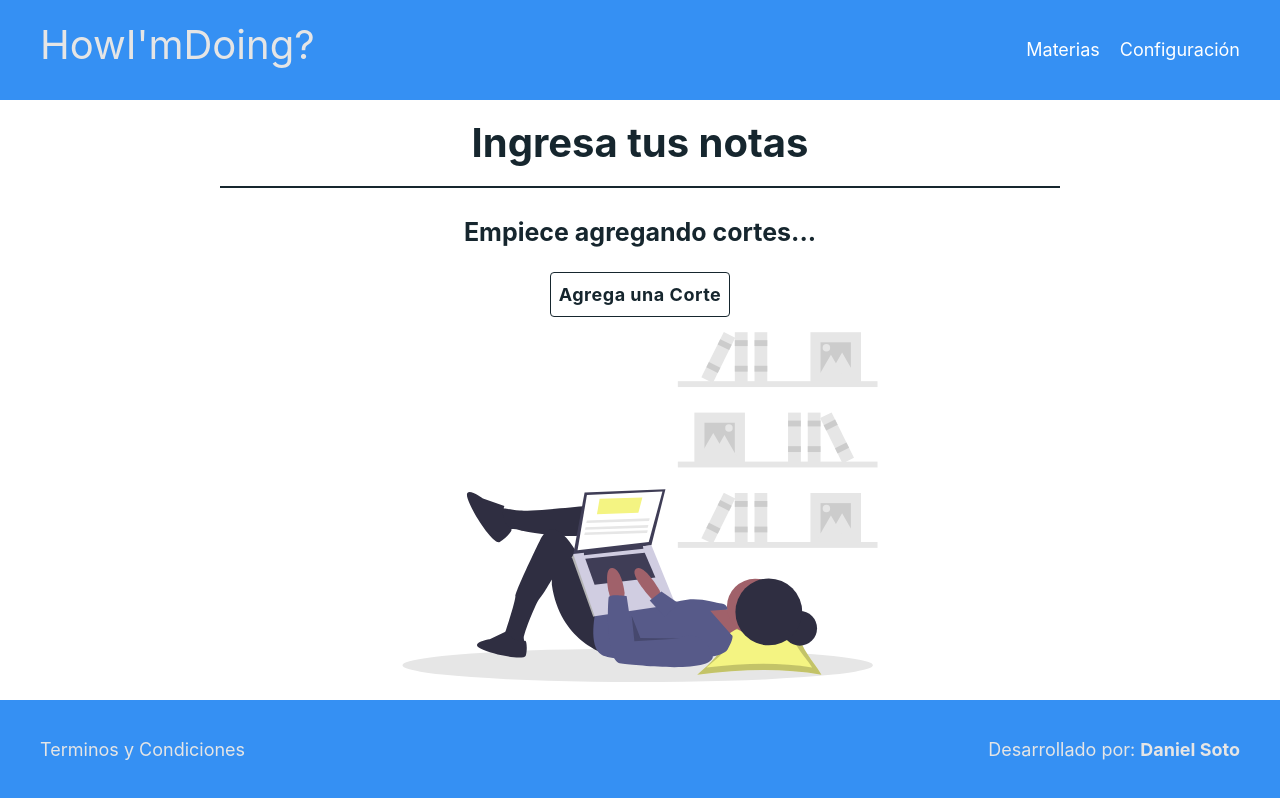
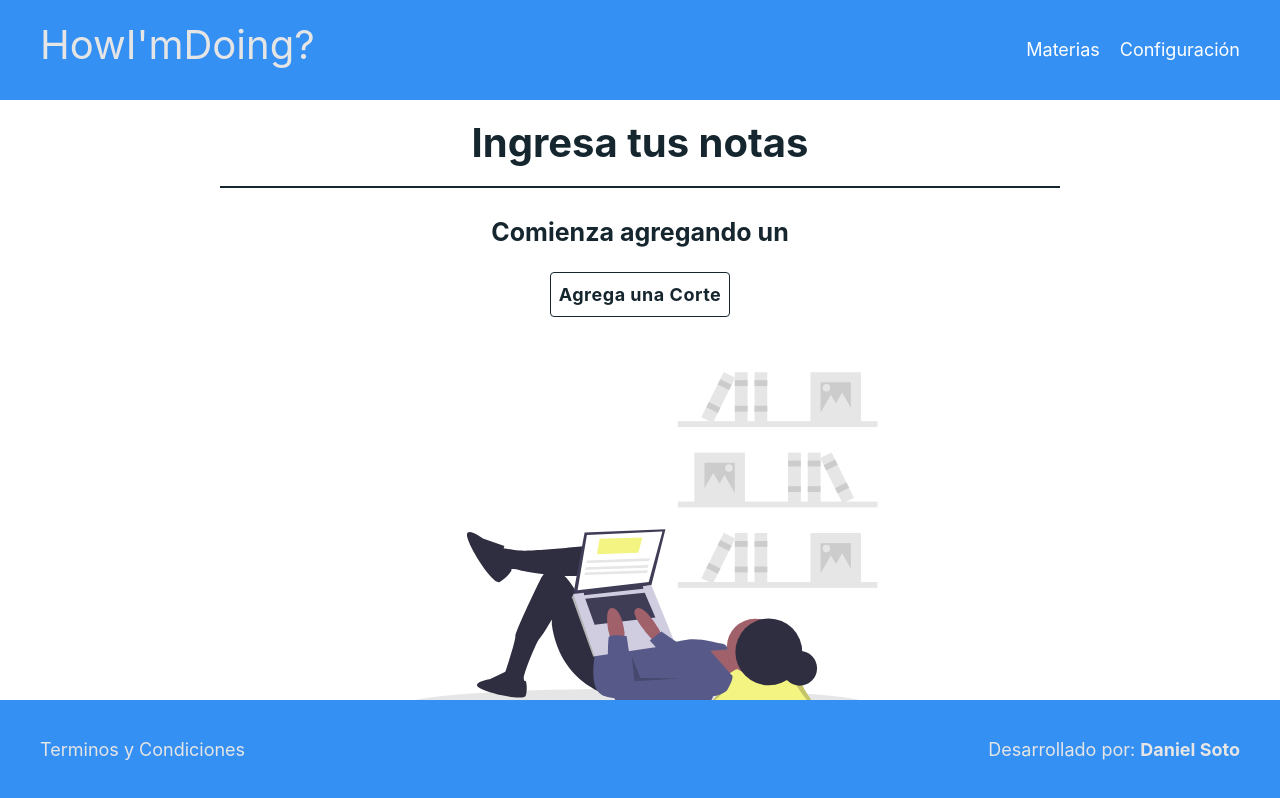
Before and after one commit to danielsoto-dev/HowImDoing, a React (Create React App) app: page / in a window 1280 px wide. Built offline with nearby package versions, Linux system fonts and the light colour scheme.

Commit message:
Style & Typos fixed

```diff
--- a/src/components/GradesList.js
+++ b/src/components/GradesList.js
@@ -8,7 +8,6 @@ function GradesList() {
     const newState = [
       ...grades,
       {
-        id: grades.length,
         name: "",
         grade: "",
         percentage: "",
@@ -33,10 +32,6 @@ function GradesList() {
   const handleDelete = (id) => {
     const newState = [...grades];
     newState.splice(id, 1);
-    for (let index = id; index < newState.length; index++) {
-      newState[index].id = index - 1;
-    }
-    console.log("newState", newState);
     setGrades(newState);
   };
 
@@ -74,7 +69,9 @@ function GradesList() {
     </div>
   ) : (
     <React.Fragment>
-      <h2 className="main-container__subtitle ">Empiece agregando cortes...</h2>
+      <h2 className="main-container__subtitle ">
+        Comienza agregando un <corte></corte>
+      </h2>
       <button onClick={handleNewGrade} className="button" type="button">
         Agrega una Corte
       </button>
--- a/src/styles/components/_image.scss
+++ b/src/styles/components/_image.scss
@@ -1,6 +1,7 @@
 .main-image {
   width: 80%;
   height: 350px;
+  margin-top: 40px;
   @include breakpoint(tablet) {
     width: 50%;
   }
--- a/src/utilities/getResult.js
+++ b/src/utilities/getResult.js
@@ -6,6 +6,8 @@ function getResult(array) {
   }, 0);
   results[0] = finalGrade;
   console.log(results);
+  let remaining = undefined;
+  console.log(`Necesitas un ${remaining} en el ${results[1]}% restante`);
   return finalGrade;
 }
 export default getResult;
```
